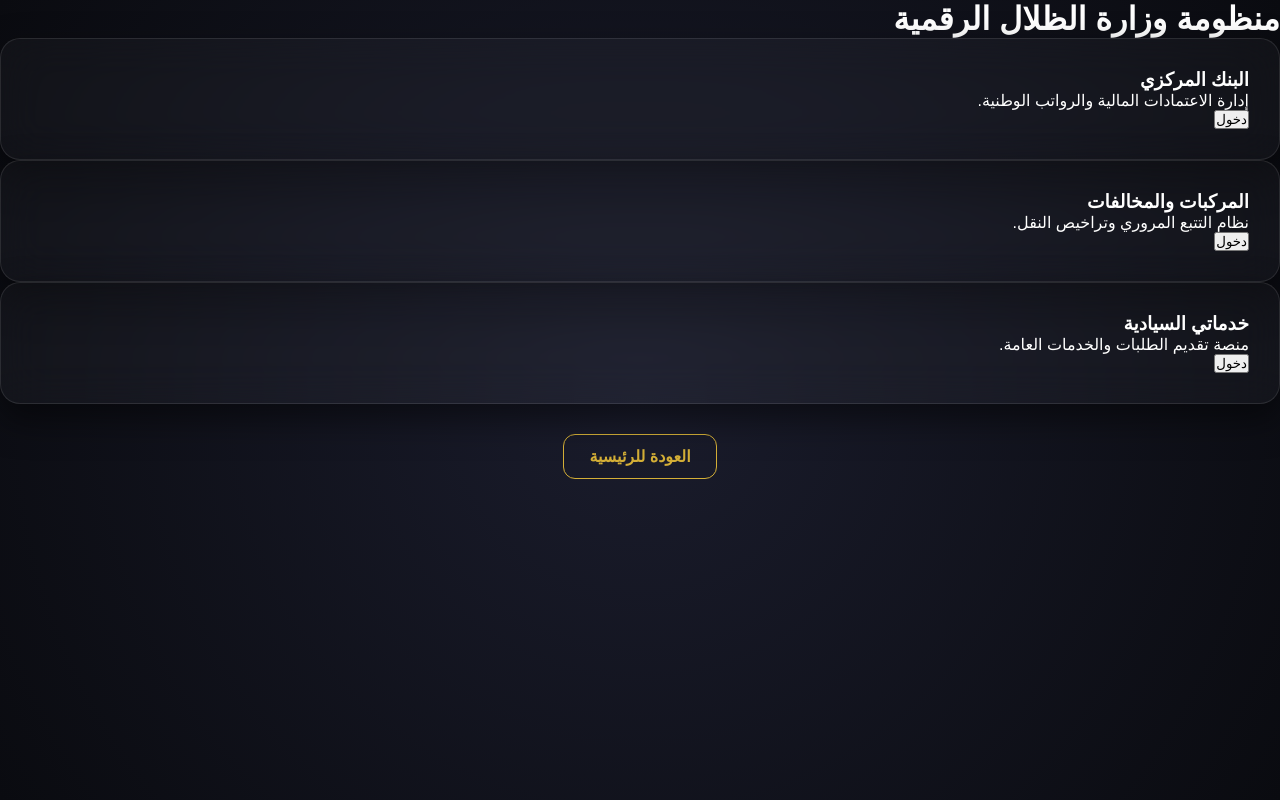
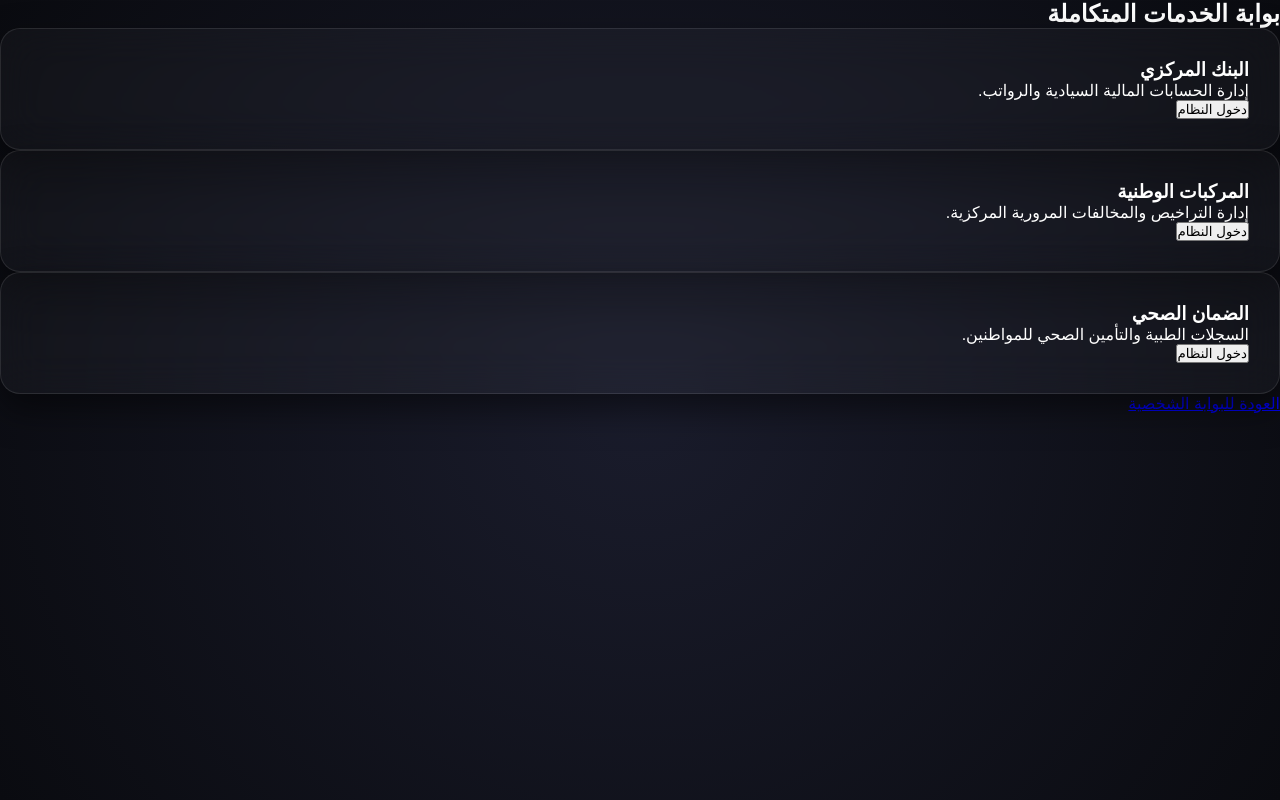
Before and after one commit to sosaskze143/Shadow-Ministry, a Flask app: template templates/sites.html in a window 1280 px wide. Run offline with Flask 3, Linux system fonts and the light colour scheme; the template is opened without the code that fills it, so the values that code supplies are empty.

Commit message:
Update page title and restructure service layout

```diff
--- a/templates/sites.html
+++ b/templates/sites.html
@@ -2,33 +2,35 @@
 <html lang="ar" dir="rtl">
 <head>
     <meta charset="UTF-8">
-    <title>شبكة المواقع | وزارة الظلال</title>
+    <title>منظومة الخدمات | وزارة الظلال</title>
     <link rel="stylesheet" href="{{ url_for('static', filename='css/style.css') }}">
 </head>
-<body class="sites-layout">
-    <h1 class="page-main-title">منظومة وزارة الظلال الرقمية</h1>
-    <div class="sites-grid">
-        <div class="glass-card site-item">
-            <i class="fas fa-university site-icon"></i>
-            <h3>البنك المركزي</h3>
-            <p>إدارة الاعتمادات المالية والرواتب الوطنية.</p>
-            <button class="site-btn">دخول</button>
+<body class="bg-darker">
+    <div class="container text-center py-5">
+        <h2 class="gold-text mb-5">بوابة الخدمات المتكاملة</h2>
+        <div class="services-grid">
+            <div class="glass-card service-box">
+                <div class="service-icon"><i class="fas fa-university"></i></div>
+                <h3>البنك المركزي</h3>
+                <p>إدارة الحسابات المالية السيادية والرواتب.</p>
+                <button class="btn-enter">دخول النظام</button>
+            </div>
+            <div class="glass-card service-box">
+                <div class="service-icon"><i class="fas fa-car-side"></i></div>
+                <h3>المركبات الوطنية</h3>
+                <p>إدارة التراخيص والمخالفات المرورية المركزية.</p>
+                <button class="btn-enter">دخول النظام</button>
+            </div>
+            <div class="glass-card service-box">
+                <div class="service-icon"><i class="fas fa-briefcase-medical"></i></div>
+                <h3>الضمان الصحي</h3>
+                <p>السجلات الطبية والتأمين الصحي للمواطنين.</p>
+                <button class="btn-enter">دخول النظام</button>
+            </div>
         </div>
-        <div class="glass-card site-item">
-            <i class="fas fa-car site-icon"></i>
-            <h3>المركبات والمخالفات</h3>
-            <p>نظام التتبع المروري وتراخيص النقل.</p>
-            <button class="site-btn">دخول</button>
+        <div class="mt-5">
+            <a href="/user_home" class="back-link-gold">العودة للبوابة الشخصية</a>
         </div>
-        <div class="glass-card site-item">
-            <i class="fas fa-briefcase site-icon"></i>
-            <h3>خدماتي السيادية</h3>
-            <p>منصة تقديم الطلبات والخدمات العامة.</p>
-            <button class="site-btn">دخول</button>
-        </div>
-    </div>
-    <div style="text-align:center; margin-top:30px;">
-        <a href="/user_home" class="btn-shadow">العودة للرئيسية</a>
     </div>
 </body>
 </html>
```
